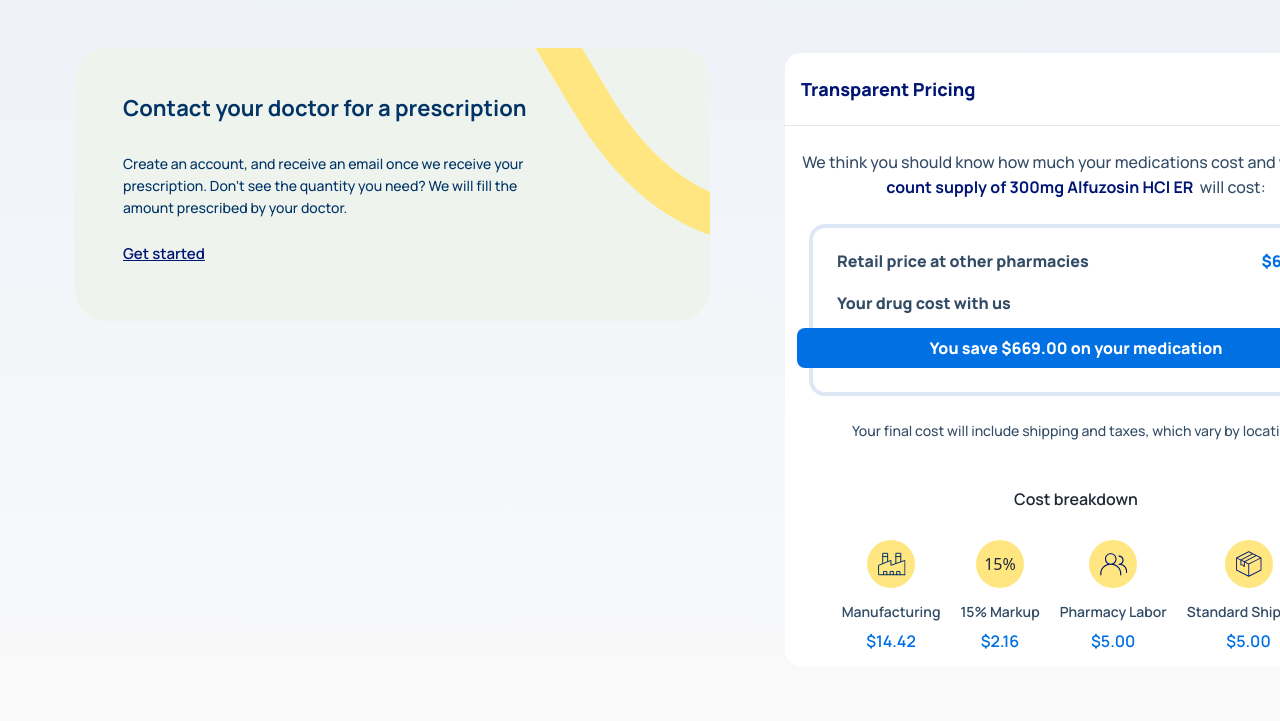
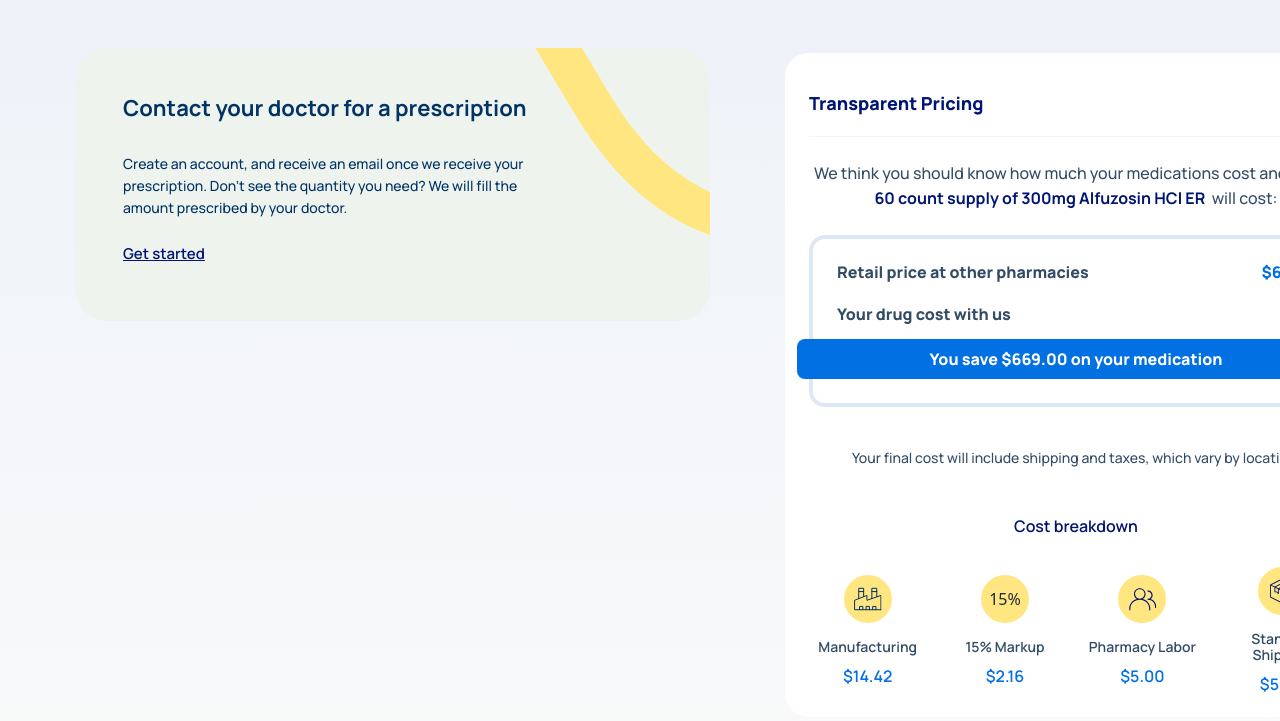
Before and after one commit to tanjilahmed7/jarina-pharmacy, a website: page productpage.html in a window 1280 px wide. Shown: the part 759-1480 px from the top of the page. Drawn offline with nearby package versions, Linux system fonts and the light colour scheme.

Commit message:
revert: reverts a previous commit

```diff
--- a/productpage.html
+++ b/productpage.html
@@ -127,8 +127,8 @@
               </div>
             </div>
 
-            <div class="w-[582px]">
-              <div class="">
+            <div>
+              <div>
                 <h1
                   class="font-manrope font-extrabold text-2xl leading-[27px] text-[#011575]"
                 >
@@ -222,20 +222,18 @@
                   </button>
                 </div>
               </div>
-              <div class="mt-[56px]">
-                <div class="collapse bg-[#FFFFFF]">
+              <div class="mt-[56px] bg-[#FFFFFF] rounded-[24px]">
+                <div class="collapse p-6">
                   <input type="radio" name="my-accordion-2" checked="checked" />
                   <div
-                    class="collapse-title pt-6 pb-6 text-[#011575] font-extrabold font-manrope text-lg leading-5 flex items-center justify-between border-b border-[##F0F4FA]"
+                    class="collapse-title flex justify-between px-0 text-[#011575] font-extrabold font-manrope text-lg leading-5 border-b border-[#F0F4FA]"
                   >
                     Transparent Pricing
                     <img src="./assets/Frame (6).svg" alt="" />
                   </div>
-                  <div
-                    class="collapse-content flex flex-col justify-center items-center"
-                  >
+                  <div class="collapse-content pt-6 px-0">
                     <p
-                      class="text-[#334C66] text-base font-manrope font-medium leading-[25px] pt-6 text-center"
+                      class="text-[#334C66] text-base font-manrope font-medium leading-[25px] text-center"
                     >
                       We think you should know how much your medications cost
                       and why. A
@@ -277,21 +275,22 @@
                         You save $669.00 on your medication
                       </button>
                     </div>
+                  </div>
                   <h6
-                      class="text-[#334C66] font-medium font-manrope text-sm leading-[22px]"
+                    class="text-[#334C66] font-medium font-manrope text-sm leading-[22px] text-center"
                   >
-                      Your final cost will include shipping and taxes, which
-                      vary by location.
+                    Your final cost will include shipping and taxes, which vary
+                    by location.
                   </h6>
                   <div class="flex flex-col items-center gap-8 mt-12">
                     <h1
-                        class="font-semibold font-manrope tetx-[#011575] text-base leading-[18px]"
+                      class="font-semibold font-manrope text-[#011575] text-base leading-[18px]"
                     >
                       Cost breakdown
                     </h1>
-                      <div class="flex gap-5">
+                    <div class="flex gap-5 px-0 w-full">
                       <div
-                          class="flex flex-col items-center justify-center text-center"
+                        class="flex flex-col items-center justify-center text-center w-[119px]"
                       >
                         <div
                           class="w-12 h-12 bg-[#FFE680] rounded-full flex items-center justify-center"
@@ -310,7 +309,7 @@
                         </h4>
                       </div>
                       <div
-                          class="flex flex-col items-center justify-center text-center"
+                        class="flex flex-col items-center justify-center text-center w-[119px]"
                       >
                         <div
                           class="w-12 h-12 bg-[#FFE680] rounded-full flex items-center justify-center"
@@ -329,7 +328,7 @@
                         </h4>
                       </div>
                       <div
-                          class="flex flex-col items-center justify-center text-center"
+                        class="flex flex-col items-center justify-center text-center w-[119px]"
                       >
                         <div
                           class="w-12 h-12 bg-[#FFE680] rounded-full flex items-center justify-center"
@@ -365,7 +364,6 @@
                         >
                           $5.00
                         </h4>
-                        </div>
                       </div>
                     </div>
                   </div>
```
Also changed, not shown: output.css. Lines whose indentation alone changed are shown as unchanged.
